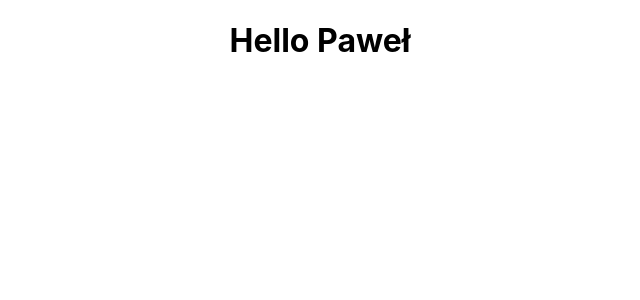
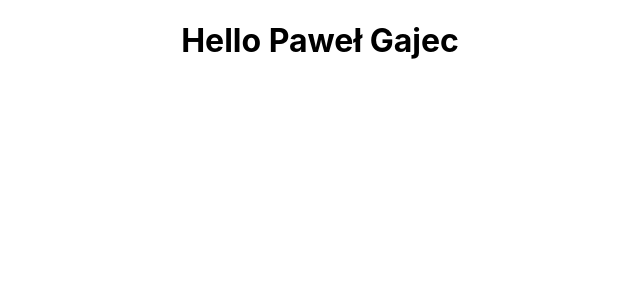
Before and after one commit to PawelGajec/MovieLibrary-exercises, a React (Create React App) app in the folder movie-library/: page / in a window 1280 px wide. Shown: the top 300 px of the page, without its empty margins (320-960 px from the left). Built offline with nearby package versions, Linux system fonts and the light colour scheme.

Commit message:
play with JS

```diff
--- a/movie-library/src/App.js
+++ b/movie-library/src/App.js
@@ -2,9 +2,10 @@ import './App.css';
 
 const App =() => {
     const name = 'Paweł'
+    const lastName ='Gajec'
   return (
     <div className="App">
-      <h1>Hello {name} </h1>
+      <h1>Hello {name + ' ' + lastName} </h1>
     </div>
   );
 }
```
